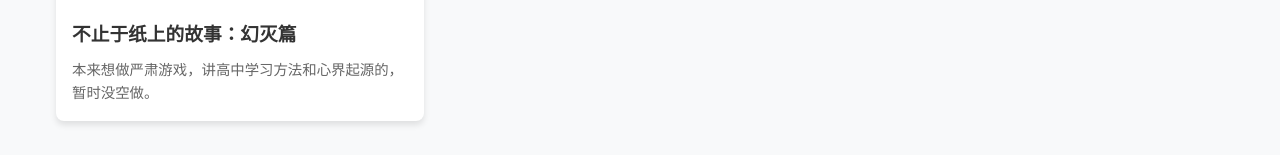
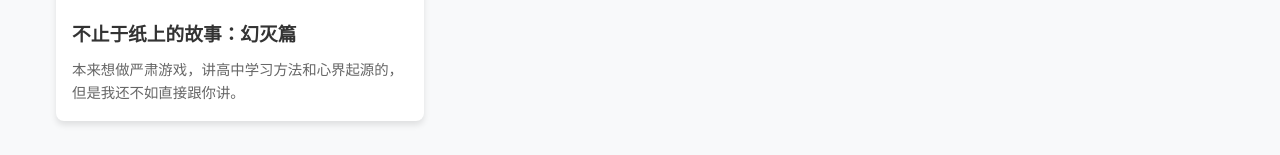
Before and after one commit to tobenot/Epitaph, a Vue app: page / in a window 1280 px wide. Shown: the part 2260-2415 px from the top of the page. Built offline with nearby package versions, Linux system fonts and the light colour scheme; the HTML template or start-up script is replaced by a standard one.

Commit message:
Update config.js

```diff
--- a/src/config.js
+++ b/src/config.js
@@ -114,7 +114,7 @@ export default {
       id: 15,
       title: "不止于纸上的故事：幻灭篇",
       image: require('@/assets/images/bbd.png'),
-      description: "本来想做严肃游戏，讲高中学习方法和心界起源的，暂时没空做。",
+      description: "本来想做严肃游戏，讲高中学习方法和心界起源的，但是我还不如直接跟你讲。",
       link: "https://tobenot.top/Beyond-Books-Disillusionment/"
     }
   ],
```
